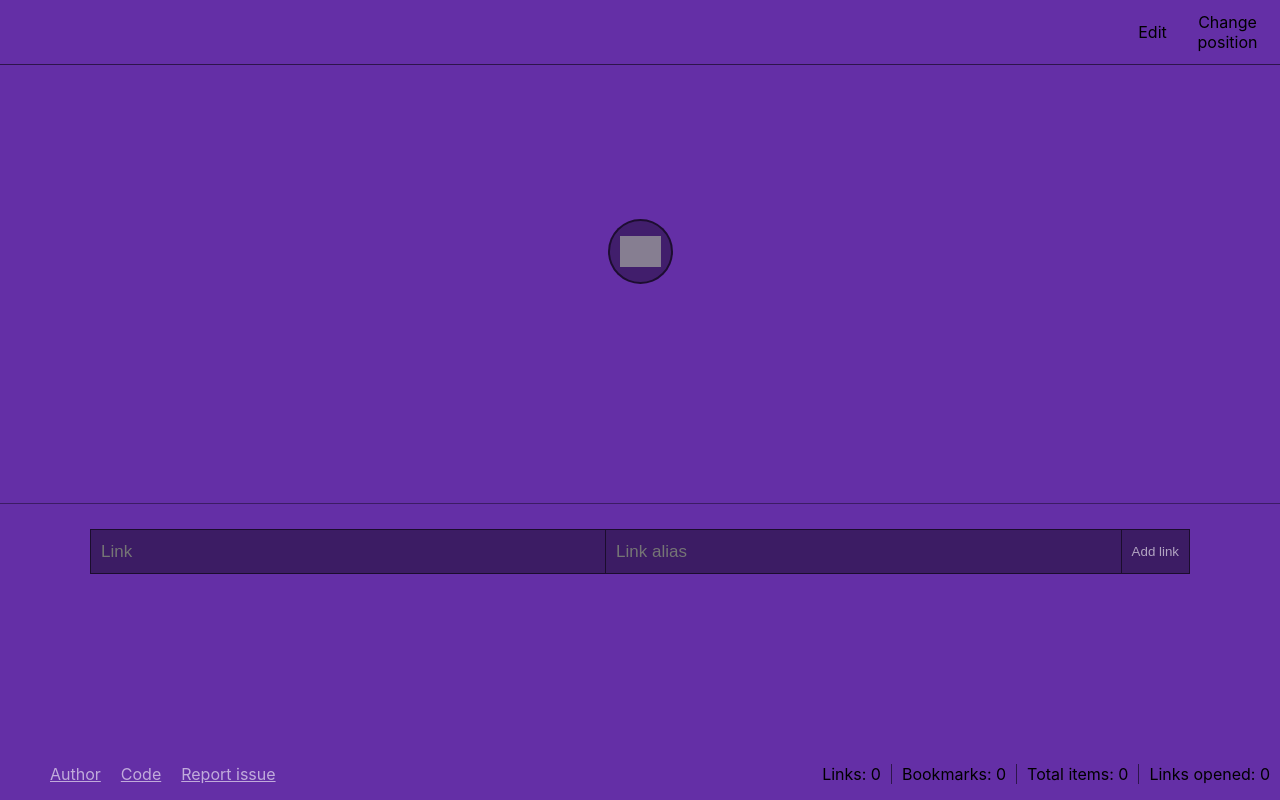
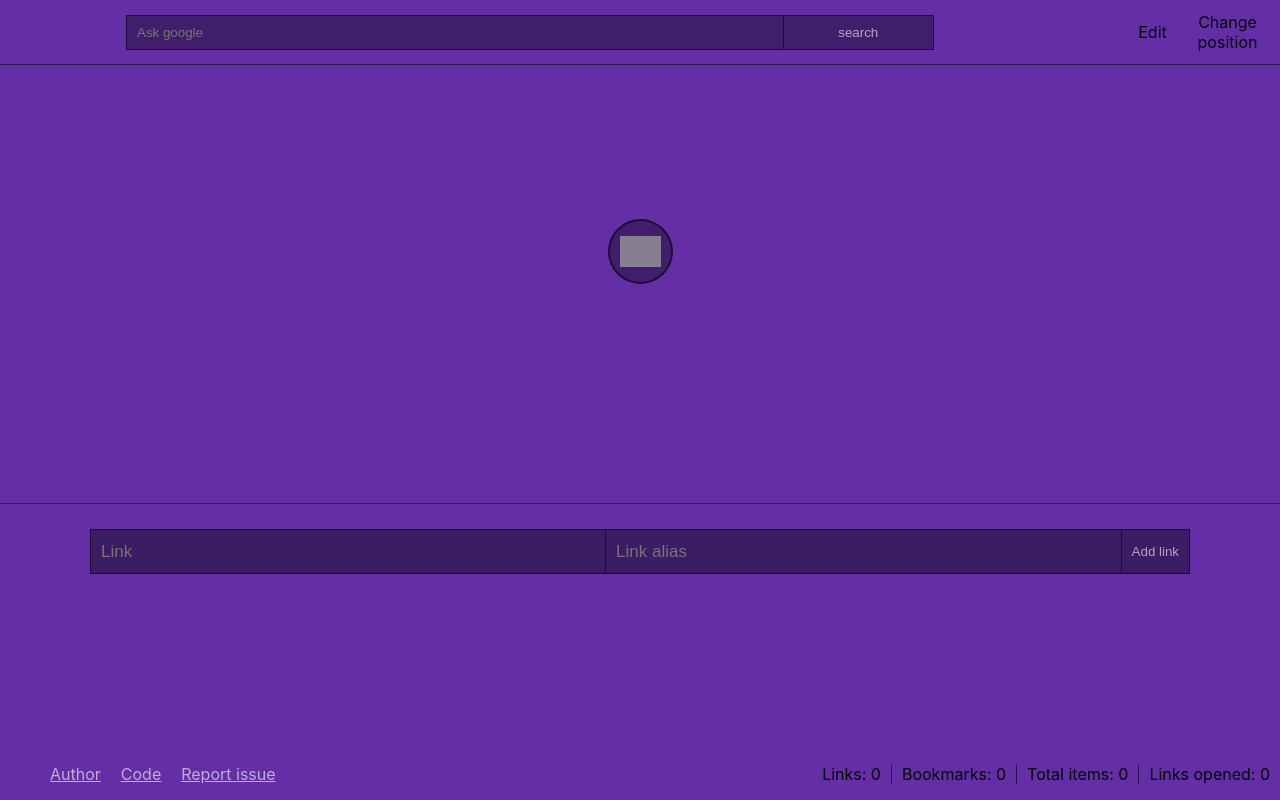
Before and after one commit to haron-IV/home-screen, a React (Create React App) app: page / in a window 1280 px wide. Built offline with nearby package versions, Linux system fonts and the light colour scheme; grey boxes are pictures that could not be loaded; the HTML template or start-up script is replaced by a standard one.

Commit message:
add ask google

```diff
--- a/src/components/appHeader.js
+++ b/src/components/appHeader.js
@@ -1,5 +1,6 @@
 import { useDispatch, useSelector } from 'react-redux';
 import { toggleEdit, selectEdit, toggleChangingPosition, selectChangePosition } from '../store/menu'
+import AskGoogle from './askGoogle'
 import './styles/appHeader.css'
 
 export default function AppHeader() {
@@ -10,8 +11,8 @@ export default function AppHeader() {
   const isMenuItemActive = (isActive) => isActive ? 'menu-item-active' : null
 
   return (
-    //TODO: add ask google
     <header className="app-header">
+      <AskGoogle />
       <nav className="app-header__navigation">
         <ul className="menu">
           <li className={'menu__item ' + isMenuItemActive(isEditing)} onClick={() => dispatch(toggleEdit())}>
--- /dev/null
+++ b/src/components/askGoogle.js
@@ -0,0 +1,22 @@
+import { useState } from 'react'
+import './styles/askGoogle.css'
+
+export default function AskGoogle() {
+  const GOOGLE_URL = 'https://google.com/search?q='
+  const [searchingPhrase, setSearchingPhrase] = useState('')
+
+  const askGoogle = e => {
+    e.preventDefault()
+    window.open(`${GOOGLE_URL}${encodeURI(searchingPhrase)}`)
+    setSearchingPhrase('')
+  }
+
+  return (
+    <div className="ask-google">
+      <form className="ask-google__form" onSubmit={e => askGoogle(e)}>
+        <input className="ask-google-input" type="text" placeholder="Ask google" value={searchingPhrase} onInput={e => setSearchingPhrase(e.target.value)}/>
+        <input className="ask-google-submit" type="submit" value="search" />
+      </form>
+    </div>
+  );
+}
--- a/src/components/styles/appHeader.css
+++ b/src/components/styles/appHeader.css
@@ -4,7 +4,7 @@
  left: 0;
  display: flex;
  align-items: center;
- justify-content: flex-end;
+ justify-content: space-between;
  width: 100%;
  height: 65px;
  border-bottom: 1px solid var(--link-border);
--- /dev/null
+++ b/src/components/styles/askGoogle.css
@@ -0,0 +1,30 @@
+.ask-google {
+  margin: 0 25px;
+  width: 100%;
+}
+.ask-google__form {
+  display: flex;
+  justify-content: center;
+}
+.ask-google-input {
+  width: 65%;
+  height: 35px;
+  background-color: var(--link-bg);
+  border: 1px solid var(--link-border);
+  border-width: 1px 0 1px 1px;
+  padding: 10px;
+  outline: transparent;
+  color: var(--modal-font-color);
+}
+.ask-google-submit {
+  height: 35px;
+  width: 15%;
+  background-color: var(--link-bg);
+  border: 1px solid var(--link-border);
+  color: var(--modal-font-color);
+  cursor: pointer;
+}
+
+.ask-google-submit:hover {
+  background-color: var(--link-border);
+}
--- a/src/components/styles/singleLink.css
+++ b/src/components/styles/singleLink.css
@@ -52,10 +52,11 @@
   height: 2.2em;
   overflow: hidden;
   width: 100%;
-  transition: height ease-in-out 250ms;
+  transition: all ease-in-out 250ms;
   position: absolute;
 }
 .single-link-wrapper:hover .single-link-name {
+  /* TODO: fix problem with too long singleword name */
   height: 4em;
   position: absolute;
 }
```
Also changed, not shown: 1 other file (tests, documents, lock files or other folders).
